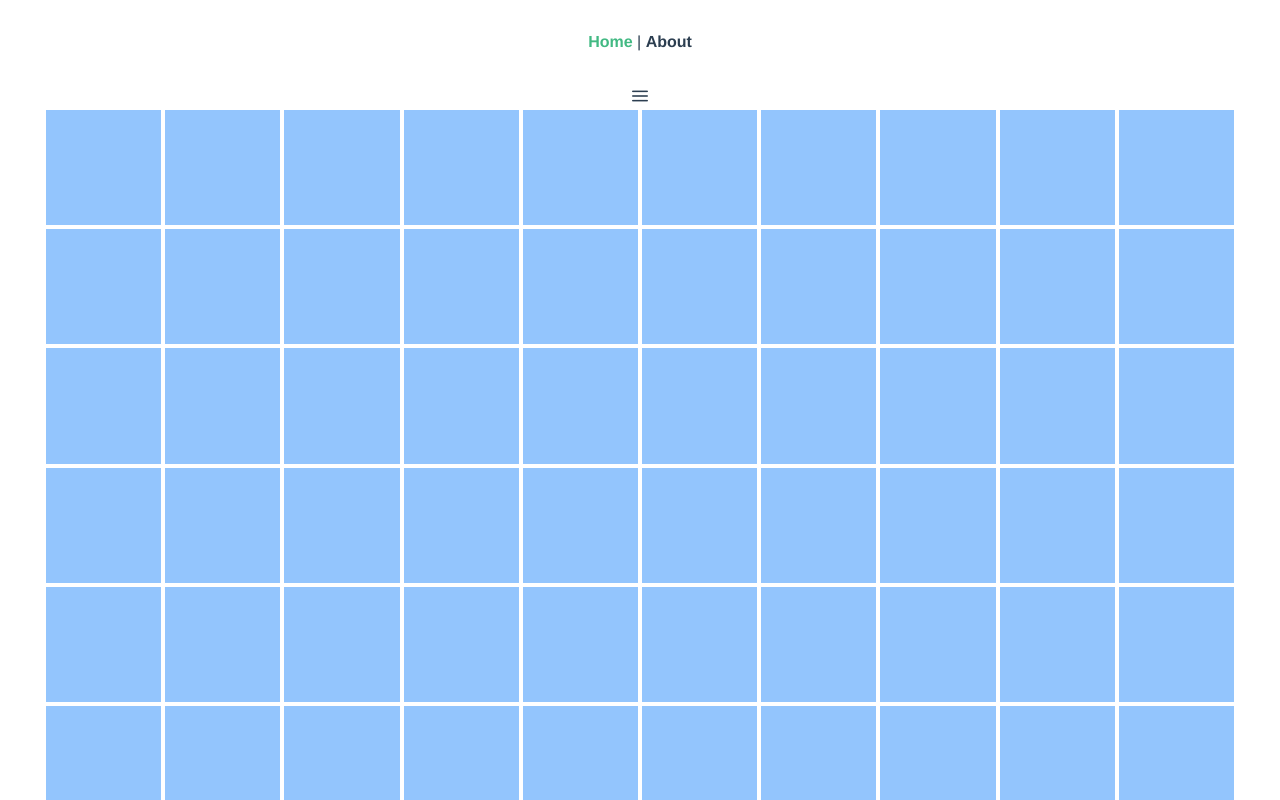
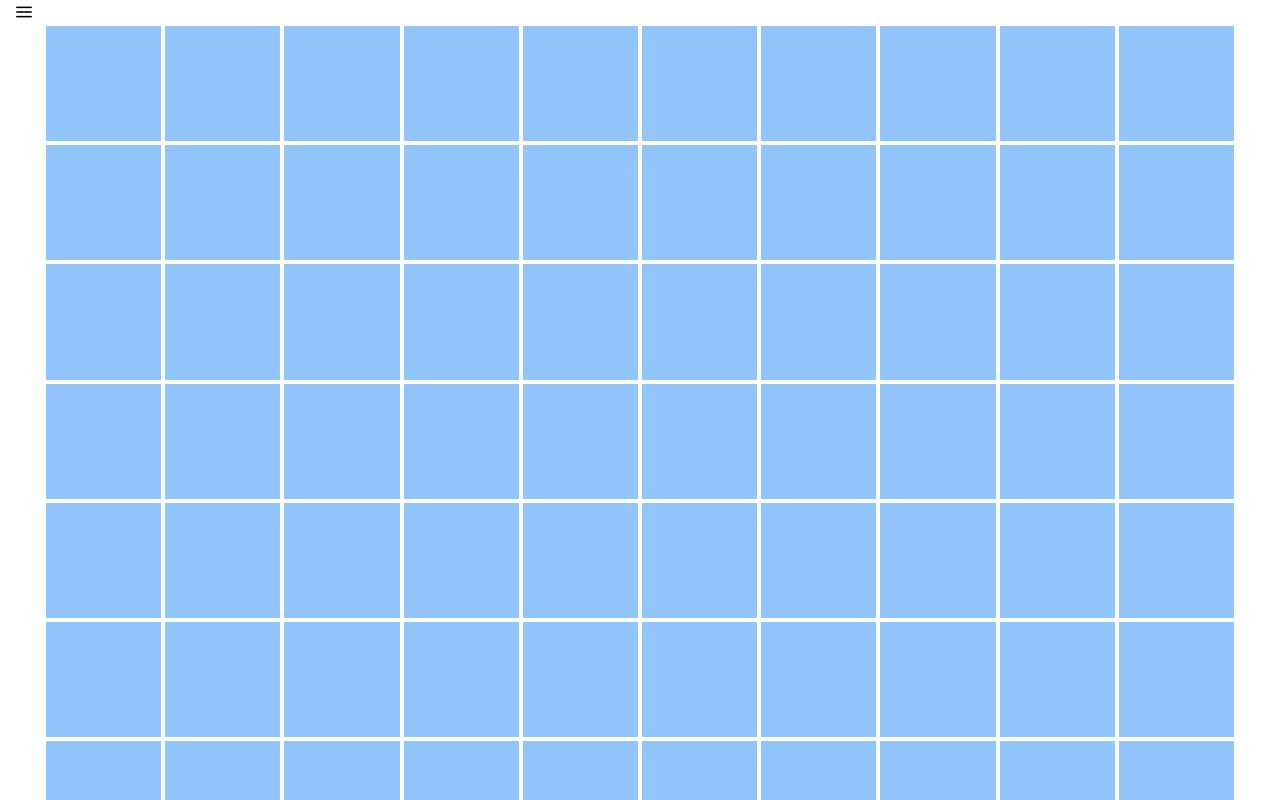
Before and after one commit to JakeTurner96/battleships, a Vue app: page / in a window 1280 px wide. Shown: the top 800 px of the page. Built offline with nearby package versions, Linux system fonts and the light colour scheme.

Commit message:
Added ship placement preview

```diff
--- a/src/App.vue
+++ b/src/App.vue
@@ -1,30 +1,7 @@
 <template>
-  <div id="nav">
-    <router-link to="/">Home</router-link> |
-    <router-link to="/about">About</router-link>
-  </div>
-  <router-view />
+    <!-- <div id="nav">
+        <router-link to="/">Home</router-link> |
+        <router-link to="/about">About</router-link>
+    </div> -->
+    <router-view />
 </template>
-
-<style>
-#app {
-  font-family: Avenir, Helvetica, Arial, sans-serif;
-  -webkit-font-smoothing: antialiased;
-  -moz-osx-font-smoothing: grayscale;
-  text-align: center;
-  color: #2c3e50;
-}
-
-#nav {
-  padding: 30px;
-}
-
-#nav a {
-  font-weight: bold;
-  color: #2c3e50;
-}
-
-#nav a.router-link-exact-active {
-  color: #42b983;
-}
-</style>
--- a/src/components/Cell.vue
+++ b/src/components/Cell.vue
@@ -9,22 +9,19 @@
             hover:bg-gray-300
             cursor-pointer
         "
-        v-if="!isSelected"
+        v-if="!isSelected && !isHover"
+        @mouseenter="hoverEnterCallback(id)"
+    />
+    <div
+        class="items-center bg-red-400 flex-cell pb-cell m-0.5 cursor-pointer"
+        v-if="isSelected"
+    />
+    <div
+        class="items-center bg-gray-300 flex-cell pb-cell m-0.5 cursor-pointer"
+        v-if="!isSelected && isHover"
         @click="callback(id)"
-    ></div>
-    <div
-        class="
-            items-center
-            bg-red-400
-            flex-cell
-            pb-cell
-            m-0.5
-            hover:bg-blue-500
-            cursor-pointer
-        "
-        v-if="isSelected"
-        @click="callback(id)"
-    ></div>
+        @mouseleave="hoverLeaveCallback(id)"
+    />
 </template>
 
 <script lang="ts">
@@ -38,11 +35,21 @@ export default defineComponent({
             type: Number,
         },
         callback: {
-            type: Object,
+            type: Function,
         },
         isSelected: {
             type: Boolean,
             default: false,
+        },
+        isHover: {
+            type: Boolean,
+            default: false,
+        },
+        hoverEnterCallback: {
+            type: Function,
+        },
+        hoverLeaveCallback: {
+            type: Function,
         },
     },
     setup(props: any) {
--- a/src/components/Ship.vue
+++ b/src/components/Ship.vue
@@ -33,7 +33,7 @@ export default defineComponent({
             default: "",
         },
         callback: {
-            type: Object,
+            type: Function,
         },
     },
     setup(props: any) {
--- a/src/components/ShipSelector.vue
+++ b/src/components/ShipSelector.vue
@@ -35,7 +35,7 @@ export default defineComponent({
     },
     props: {
         callback: {
-            type: Object,
+            type: Function,
         },
     },
     setup(props: any) {
--- a/src/views/Home.vue
+++ b/src/views/Home.vue
@@ -1,12 +1,16 @@
 <template>
     <ShipSelector :callback="setSelectedShip" />
+    <Button @click="logTest" />
     <div class="flex flex-wrap justify-center">
         <Cell
             v-for="cell in gridState"
             :key="cell.id"
             :id="cell.id"
+            :isHover="cell.isHover"
             :isSelected="cell.isSelected"
             :callback="test"
+            :hoverEnterCallback="hoverEnterCallback"
+            :hoverLeaveCallback="hoverLeaveCallback"
         />
     </div>
 </template>
@@ -19,14 +23,19 @@ import { defineComponent, onMounted, ref } from "vue";
 import Cell from "../components/Cell.vue";
 import ShipSelector from "../components/ShipSelector.vue";
 
+// primevue
+import Button from "primevue/button";
+
 export default defineComponent({
     components: {
         Cell,
         ShipSelector,
+        Button,
     },
     setup() {
         const gridState = ref();
         const selectedShip = ref();
+        const placedShips = ref<number[]>([]);
 
         const setState = (start: number, length: number) => {
             for (var i = 0; i < length; i++) {
@@ -36,9 +45,29 @@ export default defineComponent({
             }
         };
 
+        const hoverEnterCallback = (start: number) => {
+            for (var i = 0; i < selectedShip.value; i++) {
+                gridState.value.find(
+                    (e: any) => e.id == start + 10 * i
+                ).isHover = true;
+            }
+        };
+
+        const hoverLeaveCallback = (start: number) => {
+            gridState.value.forEach((e: any) => {
+                e.isHover = false;
+            });
+        };
+
         const test = (data: number) => {
-            console.log(data);
-            setState(data, selectedShip.value);
+            if (selectedShip.value) {
+                setState(data, selectedShip.value);
+                placedShips.value.push(selectedShip.value);
+            }
+        };
+
+        const logTest = () => {
+            console.log(placedShips.value);
         };
 
         const setSelectedShip = (ship: number) => {
@@ -51,6 +80,8 @@ export default defineComponent({
                 const cell = {
                     id: i,
                     isSelected: false,
+                    isDestroyed: false,
+                    isHover: false,
                 };
                 cells.push(cell);
             }
@@ -59,8 +90,11 @@ export default defineComponent({
 
         return {
             test,
+            logTest,
             gridState,
             setSelectedShip,
+            hoverEnterCallback,
+            hoverLeaveCallback,
         };
     },
 });
```
